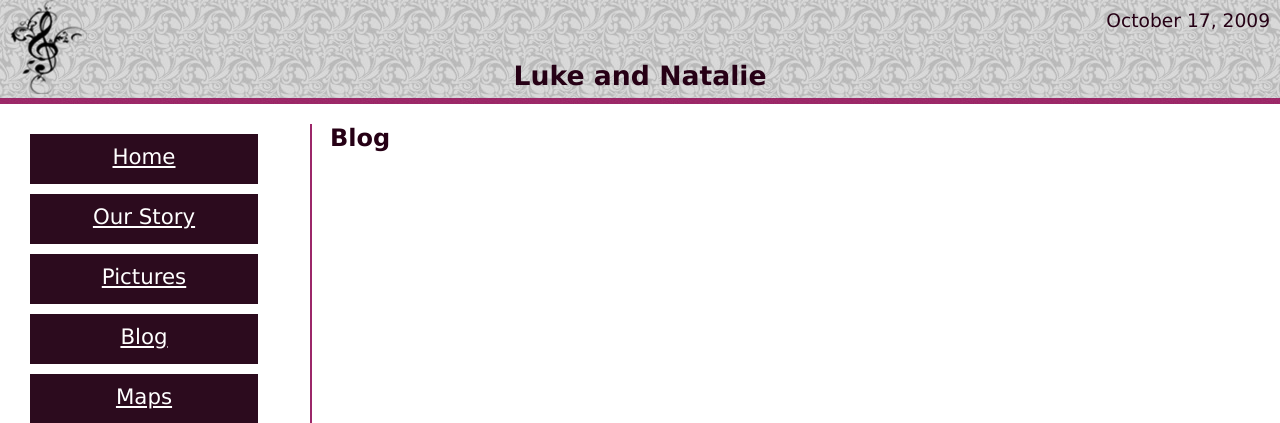
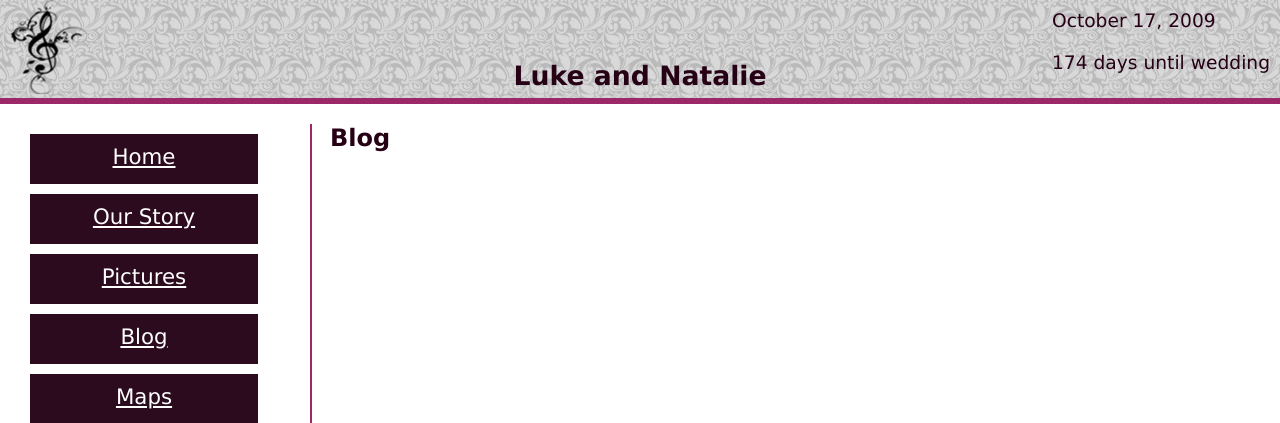
Before and after one commit to durden/wedding, a Django app: template templates/blog.html in a window 1280 px wide. Shown: the top 423 px of the page. Run offline with Django 3.2, Linux system fonts and the light colour scheme; the template is opened without the code that fills it, so the values that code supplies are empty.

Commit message:
Adding countdown template tag

```diff
--- a/templates/base.html
+++ b/templates/base.html
@@ -11,7 +11,8 @@
 		<div id="header">
 			<img src="/wmedia/img/treble.png" width="77" height="94" alt="treble_clef">
 			<h1>Luke and Natalie</h1>
-			<span class='date'>October 17, 2009</span>
+            {% load countdown %}
+			<span class='date'>October 17, 2009<br><br>{% countdown %}</span>
 		</div>
 
 		<div id="main">
--- /dev/null
+++ b/wedding_app/templatetags/countdown.py
@@ -0,0 +1,15 @@
+from django import template
+
+from datetime import date
+
+register = template.Library()
+
+class CountdownNode(template.Node):
+    def render(self, context):
+        wedding_date = date(2009, 10, 17)
+        diff = wedding_date - date.today()
+        return "%s days until wedding" % (diff.days)
+
+@register.tag(name="countdown")
+def countdown(parser, token):
+    return CountdownNode()
```
